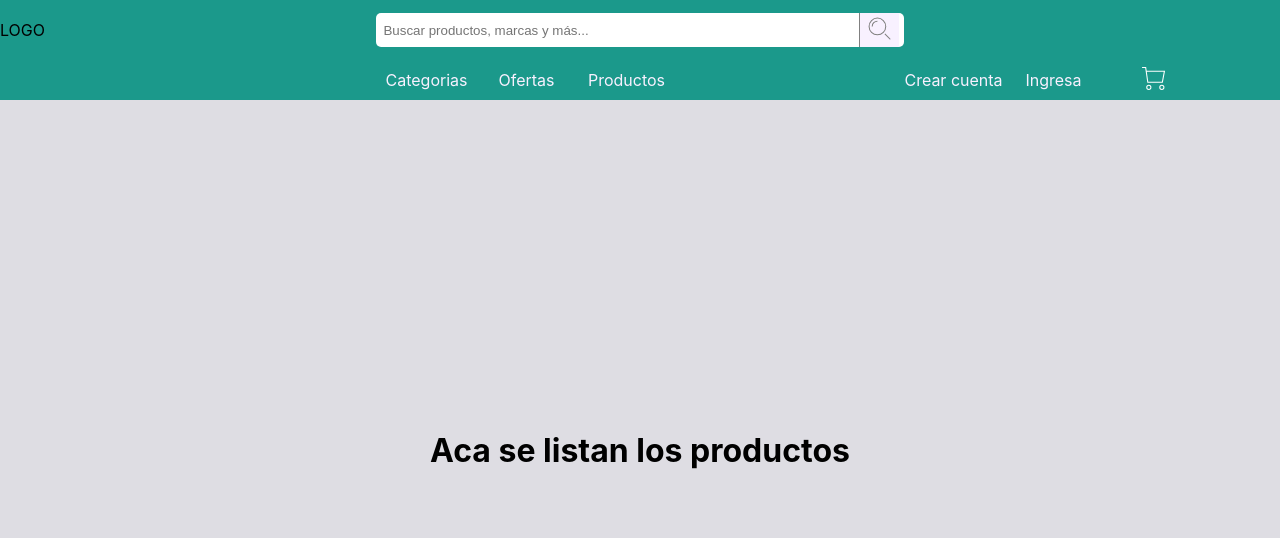
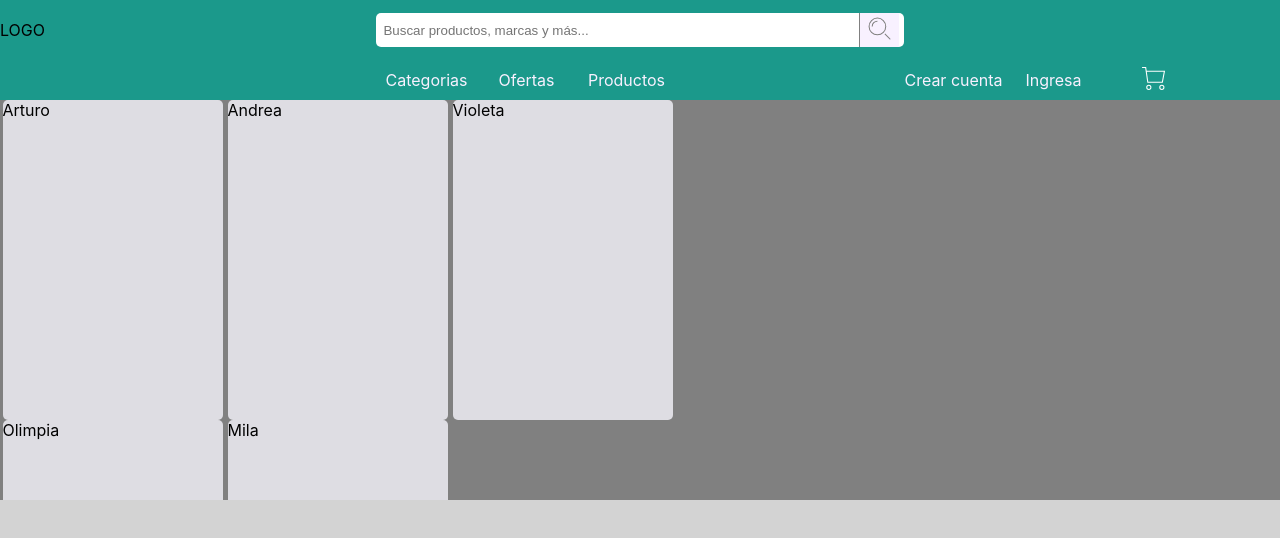
Before and after one commit to adquirose/coderhouse, a React (Create React App) app: page / in a window 1280 px wide. Shown: the top 538 px of the page. Built offline with nearby package versions, Linux system fonts and the light colour scheme.

Commit message:
avance en la entrega 3

```diff
--- a/src/App.js
+++ b/src/App.js
@@ -1,6 +1,6 @@
 import React, { Fragment } from 'react'
 import Navbar from './components/Navbar'
-import Items from './components/Items'
+import ItemListContainer from './components/ItemList'
 import GlobalStyle from './theme/globalStyle'
 import Styled from 'styled-components'
 
@@ -16,9 +16,7 @@ function App() {
       <GlobalStyle/>
       <AppContainer>
         <Navbar />
-        <Items>
-          <h1>Aca se listan los productos</h1>
-        </Items>
+        <ItemListContainer />
       </AppContainer>
     </Fragment>
   );
--- /dev/null
+++ b/src/components/Item/index.js
@@ -0,0 +1,11 @@
+import React from 'react'
+import { ItemStyle } from './styles'
+
+function Item({children}){
+    return(
+        <ItemStyle>
+            {children}
+        </ItemStyle>
+    )
+}
+export default Item
--- /dev/null
+++ b/src/components/Item/styles.js
@@ -0,0 +1,12 @@
+import Styled from 'styled-components'
+import { ColorGrayLight } from '../../constants'
+
+export const ItemStyle = Styled.div`
+    background:${ColorGrayLight};
+    justify-self:center;
+    align-self:center;
+    height:320px;
+    width:220px;
+    border-radius:5px;
+    border:1px;
+`
--- /dev/null
+++ b/src/components/ItemList/index.js
@@ -0,0 +1,62 @@
+import React, { useState, useEffect } from 'react'
+import Item from '../Item'
+import { ItemListStyle, ItemListContainerStyle } from './styles'
+const items = [
+    {
+        id:1,
+        name:"Arturo"
+    },
+    {
+        id:2,
+        name:"Andrea"
+    },
+    {
+        id:3,
+        name:"Violeta"
+    },
+    {
+        id:4,
+        name:"Olimpia"
+    },
+    {
+        id:5,
+        name:"Mila"
+    }
+]
+function ItemListContainer(){
+
+    const [data, setData] = useState([])
+    const [isLoading, setIsLoading] = useState(false)
+    useEffect(() => {
+        const task = new Promise((resolve, reject) => {
+            setIsLoading(true)
+            setTimeout(() => {
+                // reject('error en promesa')
+                resolve(items)
+            },2000)
+        })
+        task.then((res) => {
+            setData(res)
+            setIsLoading(false)
+            console.log('se han recibido los datos')
+        })
+        .catch(err => {
+            setIsLoading(false)
+        })
+    },[])
+
+    return(
+        <ItemListContainerStyle>
+            { isLoading && <p>Cargando...</p> }
+            { !isLoading && data.length && <ItemList data={data} /> }
+        </ItemListContainerStyle>
+    )
+}
+const ItemList = ({data}) => {
+    return(
+        <ItemListStyle>
+            { data.map( item => <Item key={item.id}>{item.name}</Item>) }
+        </ItemListStyle>
+    )
+}
+export default ItemListContainer
--- /dev/null
+++ b/src/components/ItemList/styles.js
@@ -0,0 +1,13 @@
+import Styled from 'styled-components'
+
+export const ItemListStyle = Styled.div`
+    width:100%;
+    height:400px;
+    background: gray;
+    overflow-x:auto;
+    display:grid;
+    grid-template:[top] 1fr [bottom] / [izq] 225px [col1] 225px [col2] 225px [der];
+`
+export const ItemListContainerStyle = Styled.div`
+    width:100vw;
+`
--- a/src/components/Items/index.js
+++ /dev/null
@@ -1,11 +0,0 @@
-import React from 'react'
-import { ItemsContainer } from './styles'
-
-function Items(props){
-    return(
-        <ItemsContainer>
-            {props.children}
-        </ItemsContainer>
-    )
-}
-export default Items
--- a/src/components/Items/styles.js
+++ /dev/null
@@ -1,11 +0,0 @@
-import Styled from 'styled-components'
-import { ColorGrayLight } from '../../constants'
-
-export const ItemsContainer = Styled.div`
-    grid-row:row1/bottom;
-    grid-column:izq/der;
-    display:grid;
-    background:${ColorGrayLight};
-    justify-content:center;
-    align-items:center;
-`
```
